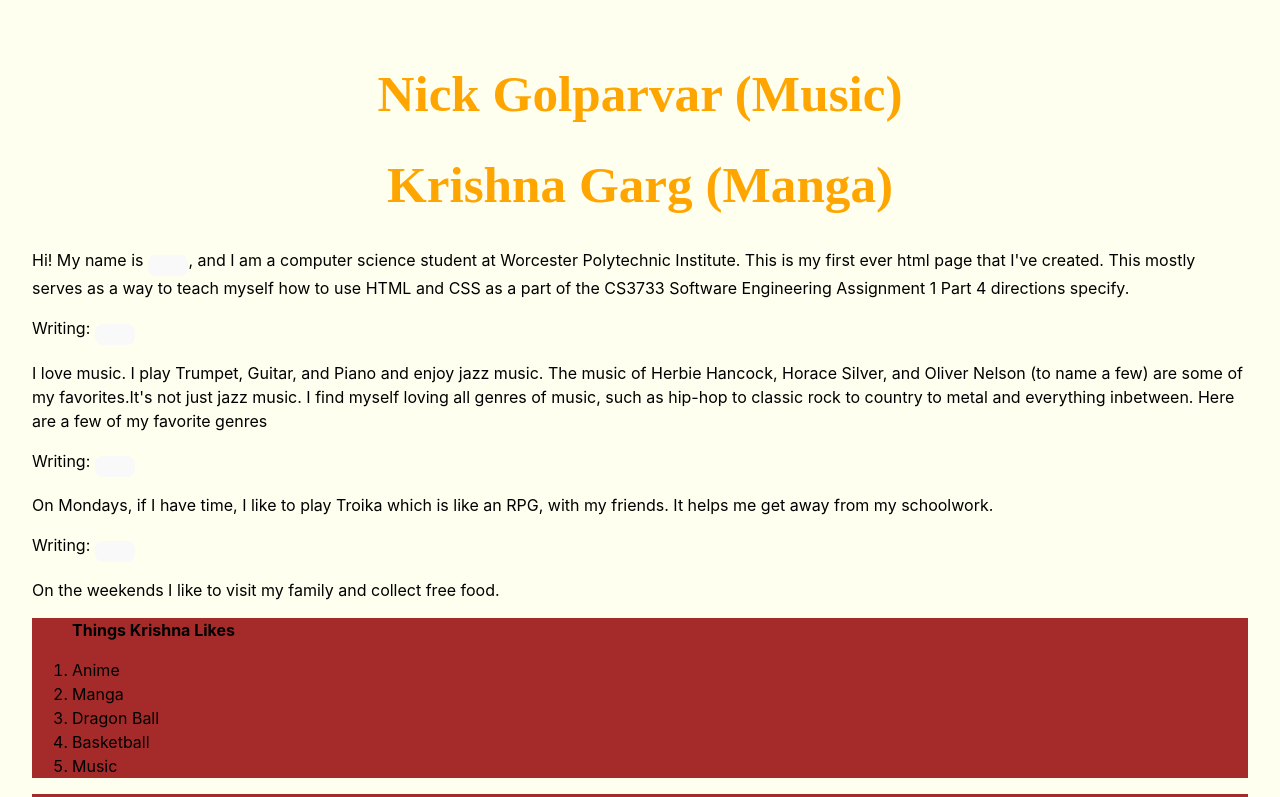
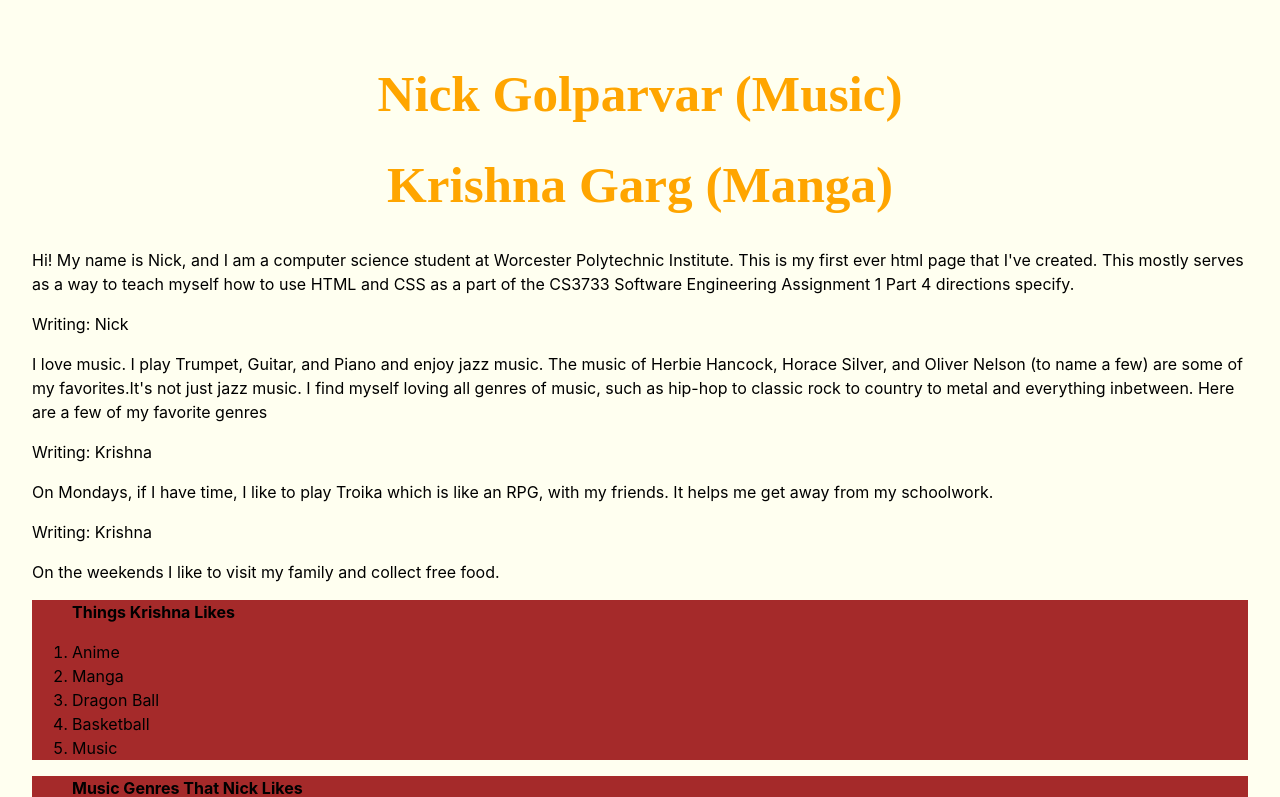
Before and after one commit to kgkhs001/assignment2-softeng, a React (Vite) app: page / in a window 1280 px wide. Shown: the top 797 px of the page. Built offline with nearby package versions, Linux system fonts and the light colour scheme.

Commit message:
I think I made props work.

```diff
--- a/src/App.tsx
+++ b/src/App.tsx
@@ -10,7 +10,7 @@ function App() {
 
   return (
     <>
-      <Title/> <Intro /> <List /> <Table /> <Form />
+      <Title/> <Intro krishna="Krishna" nick="Nick"/> <List /> <Table /> <Form />
     </>
   )
 }
--- a/src/intro.tsx
+++ b/src/intro.tsx
@@ -1,41 +1,17 @@
-import { useState } from 'react'
 import './App.css'
 
-function Intro(prop) {
-    const [name, setName] = useState(prop.init);
-    const [name2, setName2] = useState(prop.init);
-    const [name3, setName3] = useState(prop.init);
-    const [name4, setName4] = useState(prop.init);
-    const editEntry = (): void =>{
-        const enteredName: string | null = prompt("Enter name", "");
-        setName(enteredName);
-    }
+function Intro(props) {
 
-    const editEntry2 = (): void =>{
-        const enteredName: string | null = prompt("Enter name", "");
-        setName2(enteredName);
-    }
-
-
-    const editEntry3 = (): void =>{
-        const enteredName: string | null = prompt("Enter name", "");
-        setName3(enteredName);
-    }
-
-    const editEntry4 = (): void =>{
-        const enteredName: string | null = prompt("Enter name", "");
-        setName4(enteredName);
-    }
     //Same name always showing up on every button. How to fix?
     return (
         <>
             <p>
-                Hi! My name is <button onClick={editEntry} >{name}</button>, and I am a computer science student at
+                Hi! My name is {props.nick}, and I am a computer science student at
                 Worcester Polytechnic Institute. This is my first
                 ever html page that I've created. This mostly serves as a way to teach myself how to use HTML and CSS
                 as a part of the CS3733 Software Engineering Assignment 1 Part 4 directions specify.
             </p>
-            <p>Writing: <button onClick={editEntry2}>{name2}</button></p>
+            <p>Writing: {props.nick}</p>
             <p>
                 I love music. I play Trumpet, Guitar, and Piano and enjoy jazz music.
                 The music of Herbie Hancock, Horace Silver, and Oliver Nelson (to name a few) are some of
@@ -44,12 +20,12 @@ function Intro(prop) {
                 of my favorite genres
             </p>
 
-            <p>Writing: <button onClick={editEntry3}>{name3}</button></p>
+            <p>Writing: {props.krishna}</p>
             <p>On Mondays, if I have time, I like to play Troika which is like an RPG, with my friends. It helps me get
                 away from my schoolwork.</p>
 
 
-            <p>Writing: <button onClick={editEntry4}>{name4}</button></p>
+            <p>Writing: {props.krishna}</p>
             <p>On the weekends I like to visit my family and collect free food.</p>
         </>
     );
```
